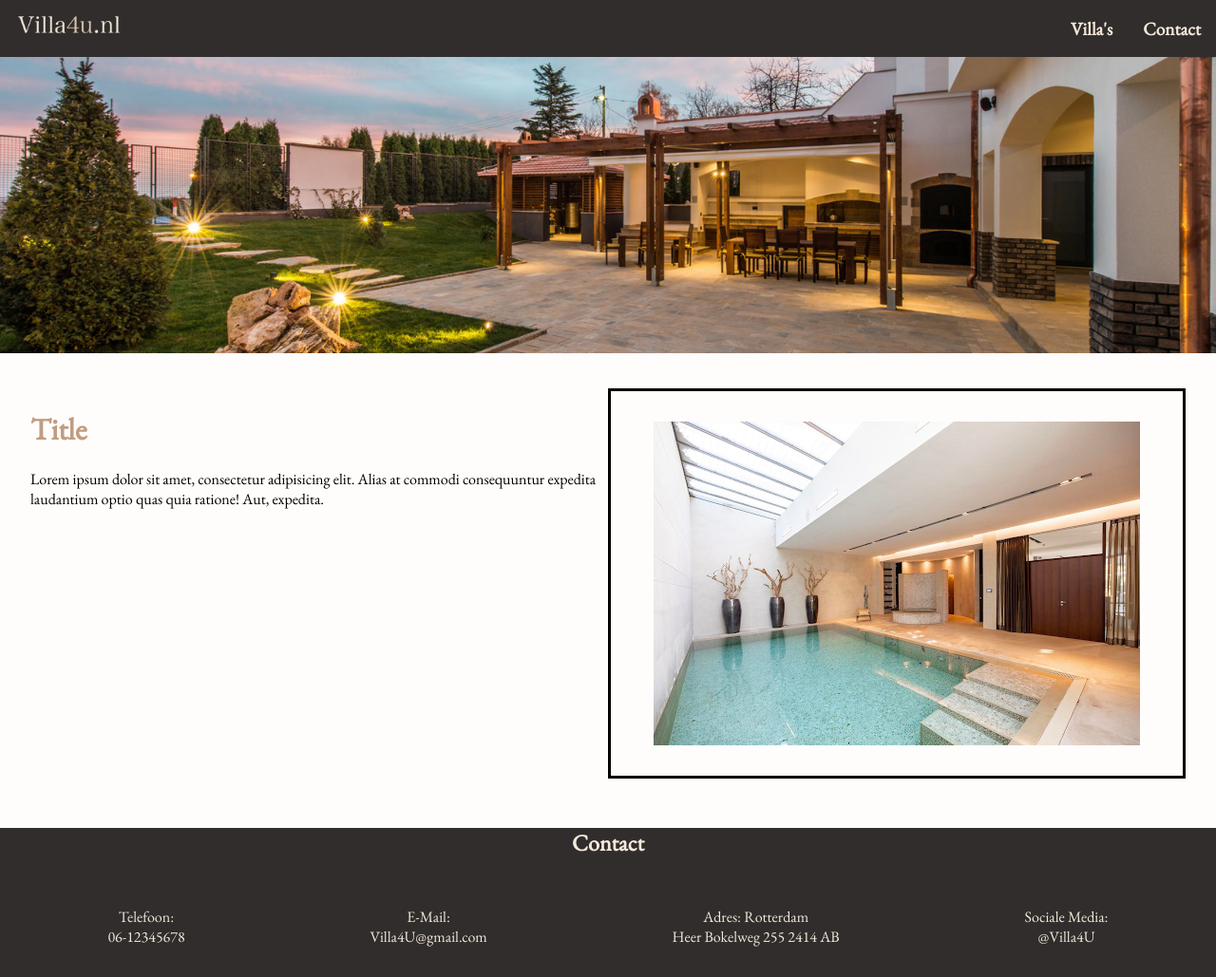
After one commit to iranathan/Villa4u.nl, a PHP site: page /index.view.php in a window 1280 px wide. The commit adds this page. Shown: the whole page at 95% size. Run offline with PHP 8.4, Linux system fonts and the light colour scheme.

Commit message:
home page

```diff
--- /dev/null
+++ b/css/index.css
@@ -0,0 +1,26 @@
+main {
+    display: grid;
+    grid-template-row: 1fr 1fr;
+}
+
+.showcase {
+    display: grid;
+    grid-template-columns: 1fr 1fr;
+    padding: 2rem;
+}
+
+.showcase h1 {
+    color: #c19c81;
+}
+
+.frame {
+    border: 3px solid black;
+    padding: 2rem;
+    display: flex;
+    align-content: center;
+    justify-content: center;
+}
+
+.hidden {
+    display: none;
+}
--- a/database.php
+++ /dev/null
@@ -1,2 +0,0 @@
-<?php
-$db = new SQLite3("villa.sqlite");
--- /dev/null
+++ b/index.view.php
@@ -0,0 +1,46 @@
+<!DOCTYPE html>
+<html lang="en">
+<head>
+    <meta charset="UTF-8">
+    <meta http-equiv="X-UA-Compatible" content="IE=edge">
+    <meta name="viewport" content="width=device-width, initial-scale=1.0">
+    <link href="css/headerfooter.css" rel="stylesheet">
+    <link href="css/index.css" rel="stylesheet">
+    <link rel="shortcut icon" href="logo.png" type="image/x-icon">
+    <title>Villa4u</title>
+</head>
+<body>
+<header>
+    <a href="index.php"><img src="image/lightlogosmall.png"></a>
+    <nav>
+        <a href="villalist.view.php"><strong>Villa's</strong></a>
+        <a href=""><strong>Contact</strong></a>
+    </nav>
+</header>
+<main>
+    <div class="banner">
+        <img src="image/voorbeeldvilla.png" alt="villa" width="100%">
+    </div>
+    <div class="showcase">
+        <div class="description">
+            <h1>Title</h1>
+            <p>Lorem ipsum dolor sit amet, consectetur adipisicing elit. Alias at commodi consequuntur expedita laudantium optio quas quia ratione! Aut, expedita.</p>
+        </div>
+        <div class="photos">
+            <div class="frame">
+                <img src="image/unnamed.png" alt="villa preview">
+            </div>
+        </div>
+    </div>
+</main>
+<footer>
+    <h2>Contact</h2>
+    <div id="footer-info">
+        <p>Telefoon: <br>06-12345678</p>
+        <p>E-Mail: <br>Villa4U@gmail.com</p>
+        <p>Adres: Rotterdam  <br>Heer Bokelweg 255 2414 AB </p>
+        <p>Sociale Media: <br>@Villa4U</p>
+    </div>
+</footer>
+</body>
+</html>
--- /dev/null
+++ b/utils/database.php
@@ -0,0 +1,3 @@
+<?php
+// load database
+$db = new SQLite3("villa.sqlite");
```
Also changed, not shown: index.html (deleted, +0 -12 lines), index.php (+3 -31 lines), villa.sqlite.
